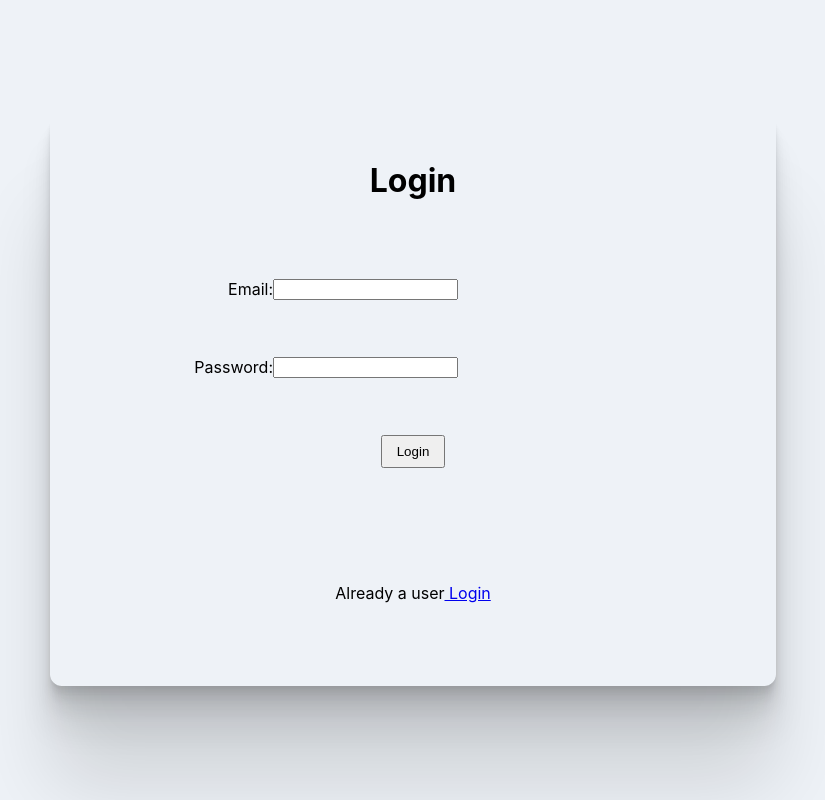
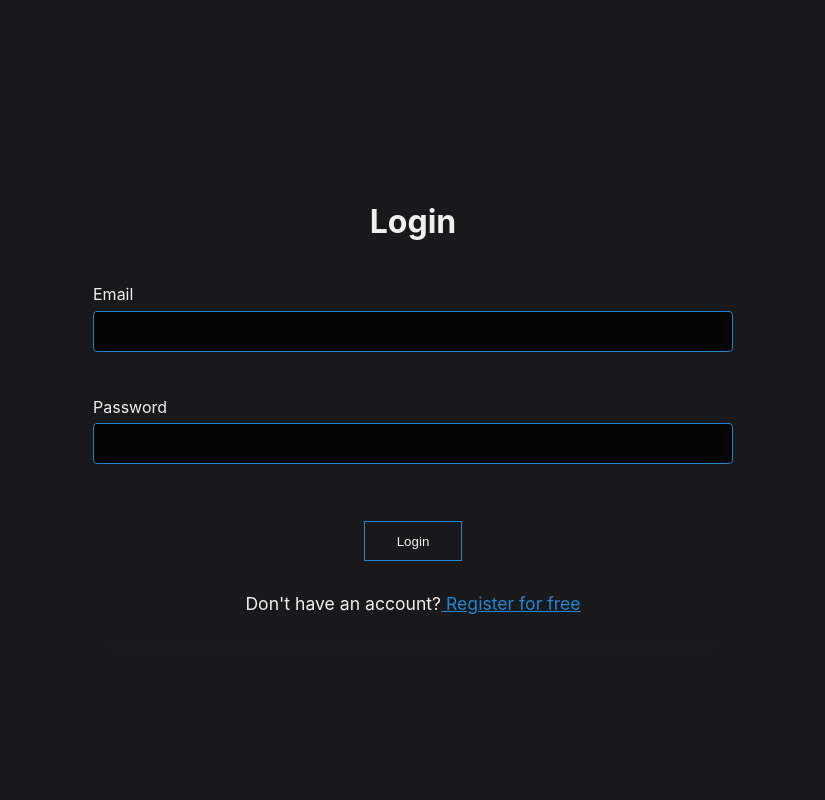
Before and after one commit to wulforr/zchat, a React (Create React App) app: page /login in a window 1280 px wide. Shown: the whole page, without its empty margins (227-1052 px from the left). Built offline with nearby package versions, Linux system fonts and the light colour scheme.

Commit message:
feat: add UI for login and signup

```diff
--- a/src/components/Login/Login.css
+++ b/src/components/Login/Login.css
@@ -0,0 +1,112 @@
+.loginWrapper {
+  display: flex;
+  width: 100vw;
+  height: 100vh;
+  background-color: var(--base);
+  justify-content: center;
+  align-items: center;
+}
+
+.loginContainer {
+  width: 85%;
+  display: flex;
+  justify-content: center;
+  align-items: flex-start;
+  flex-wrap: wrap;
+  text-align: center;
+  max-width: 700px;
+  padding: 5% 2%;
+}
+.loginContainer > h1 {
+  margin: 1.5rem;
+}
+
+.formRow {
+  width: 100%;
+  display: flex;
+  flex-wrap: wrap;
+  margin: 3% 0;
+}
+
+.formRow > .inputText {
+  width: 100%;
+  padding: 3%;
+  margin: 1% 0;
+  border: 1px solid var(--input-border);
+  border-radius: 4px;
+  background-color: var(--input-background);
+}
+.formRow > .inputText:focus {
+  border: 1.5px solid var(--link);
+  outline: none;
+}
+.loginBtn {
+  padding: 2% 5%;
+  margin: 5% 0;
+  background-color: var(--button-background);
+  border: 1px solid var(--button-border);
+  color: 1px solid var(--button-primary);
+}
+
+.loginErrorMsg {
+  color: red;
+  width: 100%;
+}
+
+.signupTextLink {
+  color: var(--link);
+  padding-bottom: 1%;
+  font-size: 1rem;
+}
+
+.loginText {
+  font-size: 1rem;
+  margin-top: 0.5rem;
+}
+
+@media only screen and (min-width: 600px) {
+  .loginContainer {
+    width: 80%;
+    background-color: var(--base);
+    padding: 1.5rem 2rem 2rem;
+    box-shadow: 0 23px 20px -24px hsl(219deg 37% 18% / 24%);
+    border-radius: 0.75rem;
+  }
+  .formRow {
+    width: 100%;
+  }
+
+  .formRow > .inputText {
+    width: 100%;
+    padding: 0.75rem;
+    border: 1px solid #1b86d6;
+    border-radius: 4px;
+  }
+  .formRow > .inputText:focus {
+    border: 1.5px solid var(--link);
+    outline: 0;
+  }
+  .loginBtn {
+    padding: 0.7rem 2rem;
+  }
+
+  .loginErrorMsg {
+    color: red;
+    width: 100%;
+  }
+
+  .signupTextLink {
+    font-size: 1.1rem;
+  }
+
+  .loginText {
+    font-size: 1.1rem;
+    margin-top: 0;
+  }
+}
+
+@media only screen and (min-width: 900px) {
+  .loginContainer {
+    width: 50%;
+  }
+}
--- a/src/components/Login/Login.js
+++ b/src/components/Login/Login.js
@@ -1,64 +1,73 @@
-import React, { useState } from "react";
+import React, { useEffect, useState } from "react";
 import { useHistory, Link } from "react-router-dom";
-// import "./Signup.css";
-import * as firestoreService from "../../utils/firebase";
+import { currentUser, login } from "../../utils/firebase";
+import "./Login.css";
 
-export default function Signup() {
+export default function Login() {
   const history = useHistory();
+
+  const [loginBtnText, setLoginBtnText] = useState("Login");
+  const [errorMsgText, setErrorMsgText] = useState("");
   const [email, setEmail] = useState("");
   const [password, setPassword] = useState("");
-  const [loginBtnText, setLoginBtnText] = useState("Login");
-  const [errorMsgText, setErrorMsgText] = useState("");
+
+  useEffect(() => {
+    if (currentUser) {
+      history.push("/watchers");
+    }
+  }, [history]);
+
+  const handleEmailChange = (e) => {
+    setEmail(e.target.value);
+  };
 
   const handlePasswordChange = (e) => {
     setPassword(e.target.value);
   };
-  const handleEmailChange = (e) => {
-    setEmail(e.target.value);
-  };
 
-  const handleLogin = async () => {
-    setLoginBtnText("Logging in");
+  const handleLogin = async (e) => {
+    e.preventDefault();
+    setLoginBtnText("Logging in...");
     try {
-      const res = await firestoreService.login(email, password);
-      window.localStorage.setItem("loggedUser", JSON.stringify(res));
-      history.push("/chats");
+      await login(email, password);
+      history.push("/watchers");
     } catch (err) {
-      setErrorMsgText(err.message);
       setLoginBtnText("Login");
+      setErrorMsgText("Username or Password is incorrect");
     }
   };
 
   return (
-    <div className="signup-div">
-      <div className="signup-container">
+    <div className="loginWrapper">
+      <div className="loginContainer">
         <h1>Login</h1>
-        <div className="signup-input-wrapper">
-          <label>Email:</label>
+        <div className="formRow">
+          <label>Email</label>
           <input
-            type="text"
+            type="email"
+            onChange={handleEmailChange}
+            value={email}
             className="inputText"
-            value={email}
-            onChange={handleEmailChange}
           />
         </div>
-        <div className="signup-input-wrapper">
-          <label>Password:</label>
+
+        <div className="formRow">
+          <label>Password</label>
           <input
-            type="text"
+            type="password"
+            onChange={handlePasswordChange}
+            value={password}
             className="inputText"
-            value={password}
-            onChange={handlePasswordChange}
           />
         </div>
-        <button className="btn signup-btn" onClick={handleLogin}>
+        <button onClick={handleLogin} className="btn loginBtn">
           {loginBtnText}
         </button>
-        <div className="signup-error-msg">{errorMsgText}</div>
+        <div className="loginErrorMsg">{errorMsgText}</div>
         <div className="loginText">
-          Already a user
-          <Link to="/login" className="loginTextLink loginText">
-            {" Login"}
+          Don't have an account?
+          <Link to="/signup" className="signupTextLink">
+            {" Register for free"}
           </Link>
         </div>
       </div>
--- a/src/components/Signup/Signup.css
+++ b/src/components/Signup/Signup.css
@@ -2,43 +2,35 @@
   display: flex;
   width: 100vw;
   height: 100vh;
-  background-color: #eef2f7;
+  background-color: var(--base);
   justify-content: center;
   align-items: center;
 }
 
 .signup-container {
-  width: 65%;
-  height: 65%;
-  background-color: var(--main-bg-color);
-  /* box-shadow: 4px 4px #eeeeee; */
+  width: 85%;
   display: flex;
   justify-content: center;
   align-items: flex-start;
   flex-wrap: wrap;
   text-align: center;
   max-width: 700px;
-  padding: 2% 1%;
-  box-shadow: 0 2.8px 2.2px rgba(0, 0, 0, 0.034),
-    0 6.7px 5.3px rgba(0, 0, 0, 0.048), 0 12.5px 10px rgba(0, 0, 0, 0.06),
-    0 22.3px 17.9px rgba(0, 0, 0, 0.072), 0 41.8px 33.4px rgba(0, 0, 0, 0.086),
-    0 100px 80px rgba(0, 0, 0, 0.12);
-  border-left: 8px solid var(--another-color);
-  border-radius: 12px;
+  padding: 5% 2%;
+}
+
+.signup-container > h1 {
+  margin: 1.5rem;
 }
 
 .signup-input-wrapper {
   display: flex;
   width: 100%;
+  flex-wrap: wrap;
+  margin: 2% 0;
 }
 
 .signup-input-wrapper label {
-  width: 30%;
   text-align: right;
-}
-
-.signup-btn {
-  padding: 1% 2%;
 }
 
 .signup-error-msg {
@@ -46,5 +38,83 @@
   display: block;
   width: 100%;
   margin-top: -2%;
-  font-size: 16px;
+  font-size: 0.75rem;
 }
+
+.signup-input-wrapper > .input-text {
+  width: 100%;
+  padding: 3%;
+  margin: 1% 0;
+  border: 1px solid var(--input-border);
+  border-radius: 4px;
+  background-color: var(--input-background);
+}
+.signup-input-wrapper > .input-text:focus {
+  border: 1.5px solid var(--link);
+  outline: none;
+}
+
+.signup-btn {
+  padding: 2% 5%;
+  margin: 5% 0;
+  background-color: var(--button-background);
+  border: 1px solid var(--button-border);
+  color: 1px solid var(--button-primary);
+}
+
+.login-text-link {
+  color: var(--link);
+  padding-bottom: 1%;
+  font-size: 1rem;
+}
+
+@media only screen and (min-width: 600px) {
+  .signup-container {
+    width: 80%;
+    background-color: var(--base);
+    padding: 1.5rem 2rem 2rem;
+    box-shadow: 0 23px 20px -24px hsl(219deg 37% 18% / 24%);
+    border-radius: 0.75rem;
+  }
+
+  .signup-input-wrapper {
+    font-size: 1.1rem;
+  }
+
+  .signup-input-wrapper > .input-text {
+    width: 100%;
+    padding: 0.75rem;
+    border: 1px solid var(--input-border);
+    border-radius: 4px;
+  }
+
+  .signup-input-wrapper > .input-text:focus {
+    border: 1.5px solid var(--link);
+    outline: 0;
+  }
+
+  .signup-btn {
+    padding: 0.7rem 2rem;
+  }
+
+  .signup-error-msg {
+    margin-top: -2%;
+    margin-bottom: 2%;
+    font-size: 1rem;
+  }
+
+  .signup-text {
+    font-size: 1.1rem;
+    margin-top: 0;
+  }
+
+  .login-text-link {
+    font-size: 1.1rem;
+  }
+}
+
+@media only screen and (min-width: 900px) {
+  .signup-container {
+    width: 50%;
+  }
+}
--- a/src/components/Signup/Signup.js
+++ b/src/components/Signup/Signup.js
@@ -1,7 +1,7 @@
 import React, { useState } from "react";
 import { useHistory, Link } from "react-router-dom";
+import { signUp, addUser } from "../../utils/firebase";
 import "./Signup.css";
-import * as firestoreService from "../../utils/firebase";
 
 export default function Signup() {
   const history = useHistory();
@@ -22,7 +22,8 @@ export default function Signup() {
   };
 
   const checkValidationAndSubmit = () => {
-    const emailRegex = /^(([^<>()[\]\\.,;:\s@"]+(\.[^<>()[\]\\.,;:\s@"]+)*)|(".+"))@((\[[0-9]{1,3}\.[0-9]{1,3}\.[0-9]{1,3}\.[0-9]{1,3}\])|(([a-zA-Z\-0-9]+\.)+[a-zA-Z]{2,}))$/;
+    const emailRegex =
+      /^(([^<>()[\]\\.,;:\s@"]+(\.[^<>()[\]\\.,;:\s@"]+)*)|(".+"))@((\[[0-9]{1,3}\.[0-9]{1,3}\.[0-9]{1,3}\.[0-9]{1,3}\])|(([a-zA-Z\-0-9]+\.)+[a-zA-Z]{2,}))$/;
 
     if (password.length < 8) {
       return setErrorMsgText(
@@ -38,9 +39,8 @@ export default function Signup() {
   const handleSignup = async () => {
     setSignupBtnText("Signing up");
     try {
-      const res = await firestoreService.signUp(email, password);
-      console.log(res);
-      await firestoreService.addUser(email, userName);
+      await signUp(email, password);
+      addUser(email, password);
       history.push("/chats");
     } catch (err) {
       setErrorMsgText(err.message);
@@ -56,7 +56,7 @@ export default function Signup() {
           <label>Username:</label>
           <input
             type="text"
-            className="inputText"
+            className="input-text"
             value={userName}
             onChange={handleUserNameChange}
           />
@@ -65,7 +65,7 @@ export default function Signup() {
           <label>Email:</label>
           <input
             type="text"
-            className="inputText"
+            className="input-text"
             value={email}
             onChange={handleEmailChange}
           />
@@ -74,7 +74,7 @@ export default function Signup() {
           <label>Password:</label>
           <input
             type="text"
-            className="inputText"
+            className="input-text"
             value={password}
             onChange={handlePasswordChange}
           />
@@ -83,9 +83,9 @@ export default function Signup() {
           {signupBtnText}
         </button>
         <div className="signup-error-msg">{errorMsgText}</div>
-        <div className="loginText">
+        <div className="login-text">
           Already a user
-          <Link to="/login" className="loginTextLink loginText">
+          <Link to="/login" className="login-text-link login-text">
             {" Login"}
           </Link>
         </div>
--- a/src/index.css
+++ b/src/index.css
@@ -5,6 +5,7 @@ body {
     sans-serif;
   -webkit-font-smoothing: antialiased;
   -moz-osx-font-smoothing: grayscale;
+  color: #f0f0f0;
 }
 
 code {
@@ -15,6 +16,22 @@ code {
 html {
   --scrollbarBG: transparent;
   --thumbBG: #90a4ae;
+  --base: #19191b;
+  --black: hsl(240, 16%, 16%);
+  --page-base: hsl(240, 4%, 13%);
+  --button-border: var(--link);
+  --button-background: var(--base);
+  --button-primary: var(--link);
+  --ink-600: hsla(0, 79%, 72%, 0.8);
+  --ink-700: hsl(0, 79%, 72%);
+  --ink-900: hsl(0, 100%, 73%);
+  --link: hsl(206, 75%, 48%);
+  --bg-light-blue: hsla(206, 74%, 43%, 0.2);
+  --bg-light-blue-border: 1px solid hsla(206, 74%, 43%, 0.04);
+  --border-color: hsla(216, 41%, 87%, 0.8);
+  --stripes: hsl(245, 40%, 98%);
+  --input-border: var(--button-border);
+  --input-background: hsl(0, 0%, 2%);
 }
 body::-webkit-scrollbar {
   width: 11px;
--- a/src/utils/firebase.js
+++ b/src/utils/firebase.js
@@ -1,4 +1,3 @@
-import firebase from "firebase/app";
 import { initializeApp } from "firebase/app";
 import { getFirestore } from "firebase/firestore/lite";
 import {
```
